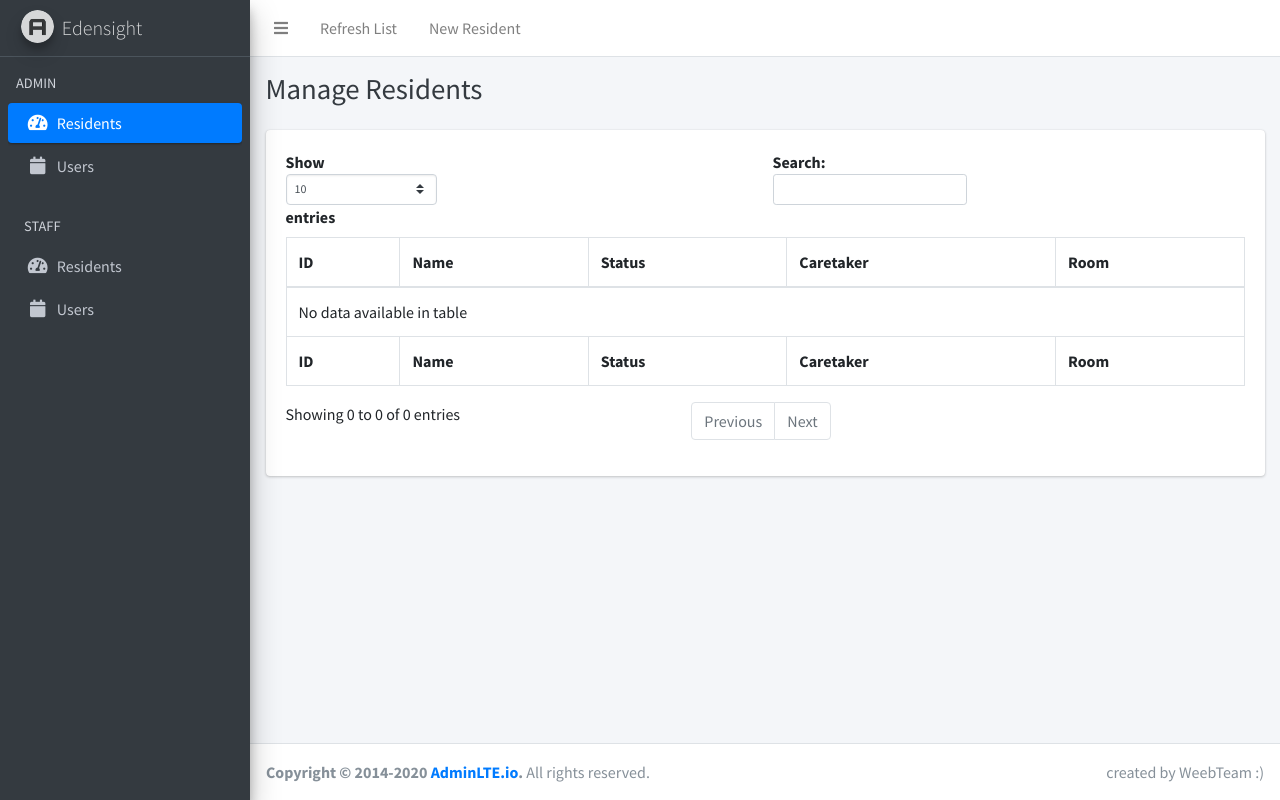
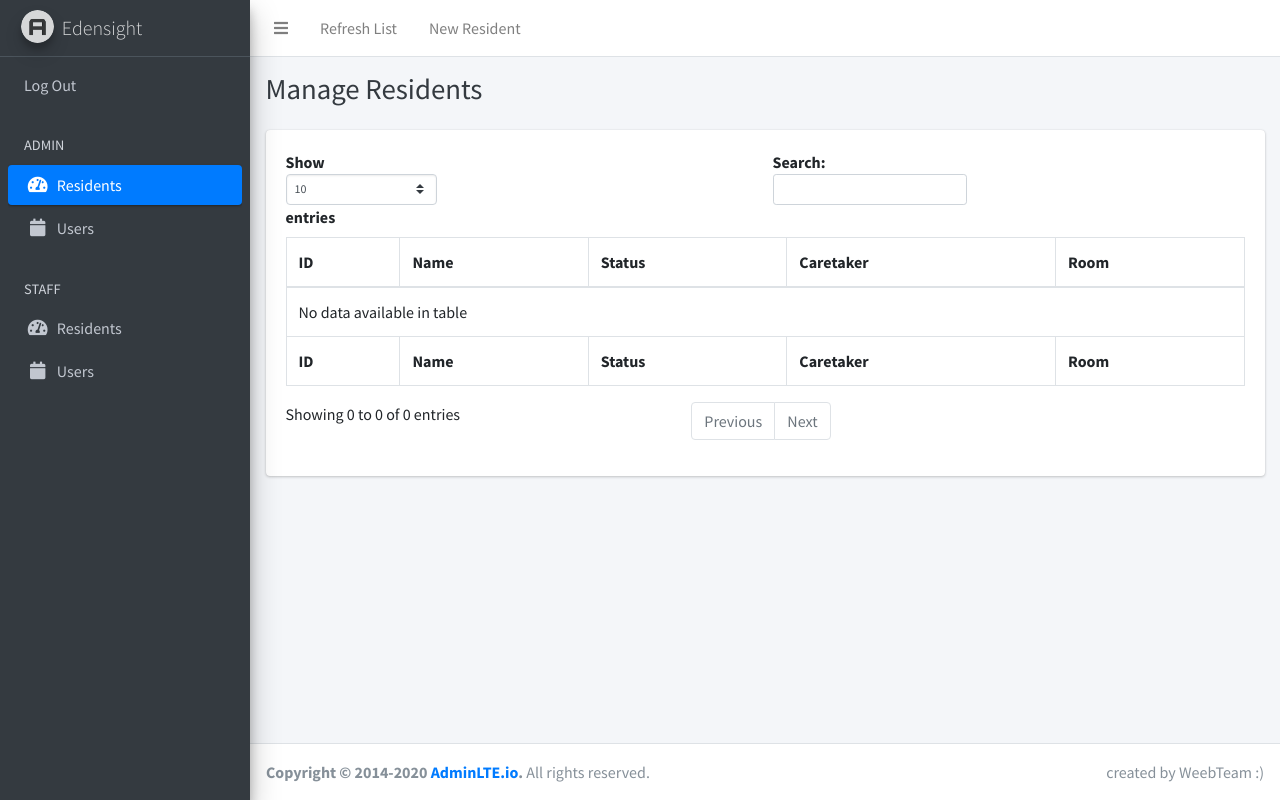
Before and after one commit to WeebTeam/EdenSight_Backend, a website: page src/web/adminResidents.html in a window 1280 px wide. Drawn offline with Linux system fonts and the light colour scheme; no server answers.

Commit message:
add logout this clears the credentials in localstorage and redirects to login page

```diff
--- a/src/web/adminResidents.html
+++ b/src/web/adminResidents.html
@@ -4,7 +4,7 @@
   <meta charset="utf-8">
   <meta name="viewport" content="width=device-width, initial-scale=1">
   <link rel="shortcut icon" href="assets/favicon.ico" type="image/x-icon">
-  <title>Manage  | Edensight</title>
+  <title>Manage Residents | Edensight</title>
 
   <!-- Google Font: Source Sans Pro -->
   <link rel="stylesheet" href="https://fonts.googleapis.com/css?family=Source+Sans+Pro:300,400,400i,700&display=fallback">
@@ -49,6 +49,13 @@
           <ul class="nav nav-pills nav-sidebar flex-column" data-widget="treeview" role="menu" data-accordion="false">
             <!-- Add icons to the links using the .nav-icon class
             with font-awesome or any other icon font library -->
+            <li class="nav-item">
+              <a href="login.html" onclick="localStorage.removeItem('credentials')" class="nav-link">
+                <p>
+                  Log Out
+                </p>
+              </a>
+            </li>
             <li class="nav-header">ADMIN</li>
             <li class="nav-item">
               <a href="adminResidents.html" class="nav-link active">
```
Also changed, not shown: src/web/adminUsers.html (+7 -0 lines), src/web/residents.html (+7 -0 lines), src/web/users.html (+7 -0 lines).
